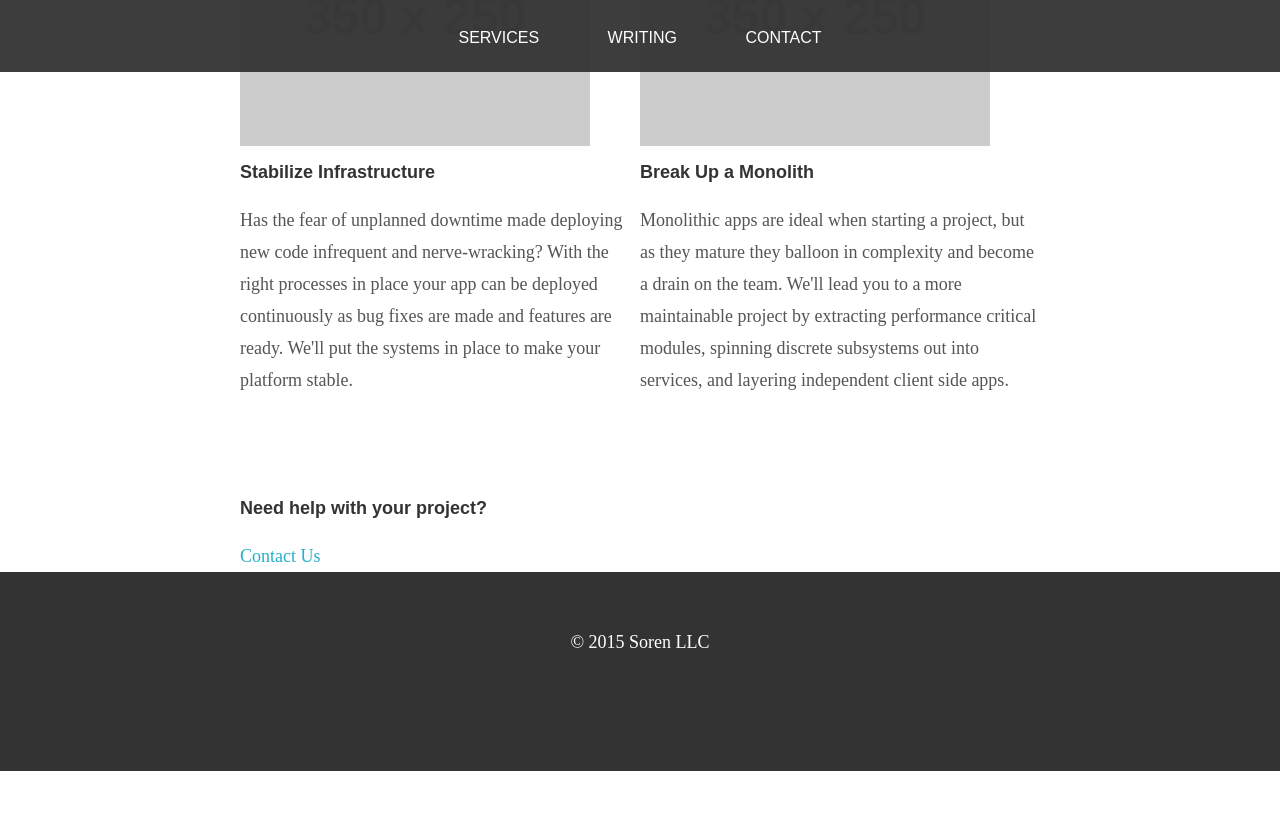
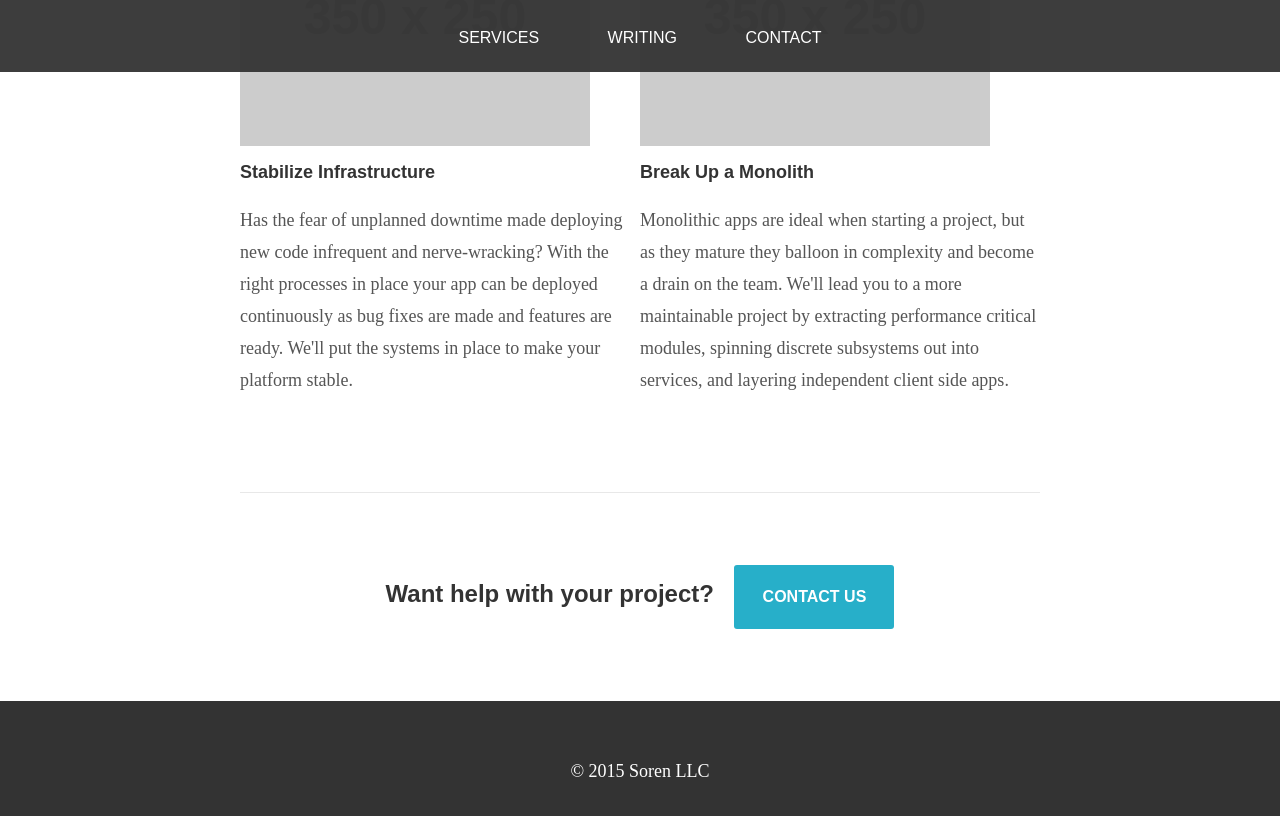
Before and after one commit to sorentwo/soren-website, a Jekyll site: the page built from index.html, in a window 1280 px wide and 900 px high, scrolled down 2300 px. Shown: the top 816 px of the window. Built offline with Jekyll 4.4.1, drawn with Linux system fonts in a browser that asks for light colours; Markdown is read by kramdown in place of the engine named in the settings; comment, search, counter and statistics services are not loaded; before the commit the page ends 3071 px from its top, so only the background shows below that.

Commit message:
Add home inquiry link

```diff
--- a/_layouts/default.html
+++ b/_layouts/default.html
@@ -54,6 +54,7 @@
         </nav>
       </div>
     </footer>
+
     <script type="text/javascript">
       var _gauges = _gauges || [];
       (function() {
--- a/_sass/_services.scss
+++ b/_sass/_services.scss
@@ -12,10 +12,10 @@
 }
 
 .section-title {
+  flex: 1 100%;
   font-size: $font-size-large;
   margin-bottom: line-units(2);
   text-align: center;
-  flex: 1 100%;
 }
 
 .services-item {
@@ -26,3 +26,20 @@
     padding-right: 16px;
   }
 }
+
+.inquire {
+  border-top: 1px solid $color-soft;
+  padding: line-units(4) 0;
+  text-align: center;
+}
+
+.inquire-title {
+  display: inline-block;
+  margin-right: grid-units(2);
+}
+
+.inquire-button {
+  display: inline-block;
+  font-family: $font-family-sans;
+  max-width: 20%;
+}
--- a/_sass/_variables.scss
+++ b/_sass/_variables.scss
@@ -1,9 +1,9 @@
 $color-white:  rgb(255, 255, 255);
 $color-slight: rgb(249, 249, 249);
+$color-soft:   rgb(232, 232, 232);
+$color-light:  rgb(141, 141, 141);
+$color-medium: rgb(85, 85, 85);
 $color-dark:   rgb(51, 51, 51);
-$color-medium: rgb(85, 85, 85);
-$color-light:  rgb(141, 141, 141);
-$color-soft:   rgb(247, 247, 247);
 $color-accent: rgb(39, 175, 201);
 $color-subacc: rgb(73, 172, 189);
 
--- a/index.html
+++ b/index.html
@@ -80,8 +80,7 @@ title: Søren
   </div>
 </section>
 
-
-<section class="wrapper home-inquire">
-  <h3>Need help with your project?</h3>
-  <a href="/contact">Contact Us</a>
+<section class="wrapper inquire">
+  <h2 class="inquire-title">Want help with your project?</h2>
+  <a class="button inquire-button" href="/contact">Contact Us</a>
 </section>
```
